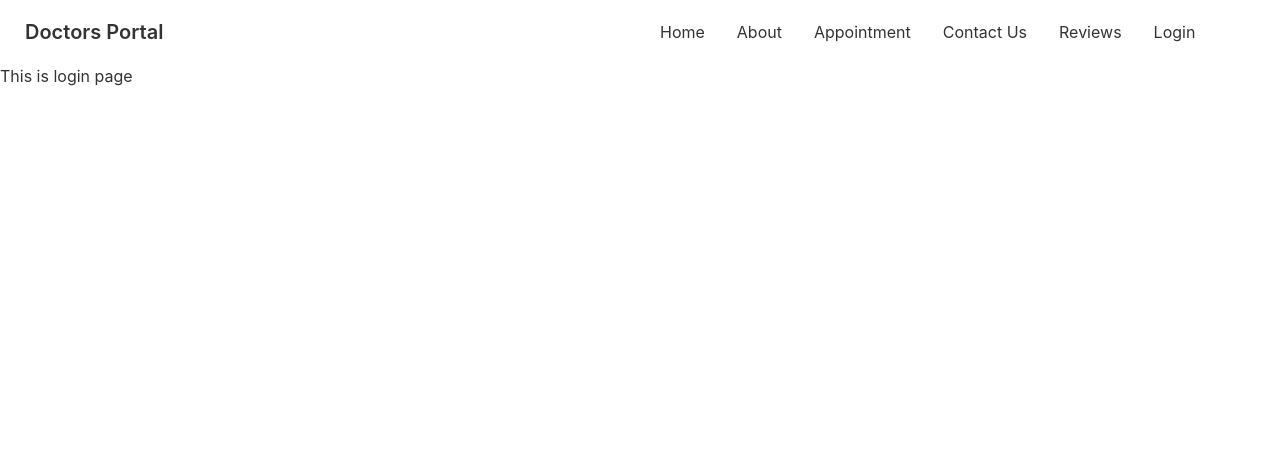
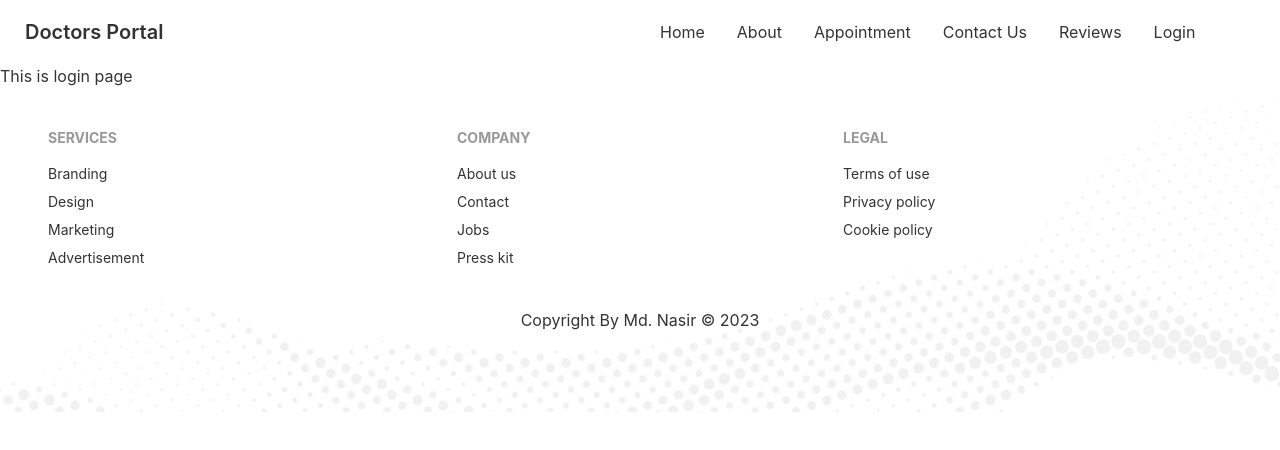
Before and after one commit to nasirmondol/doctors-portal-client, a React (Create React App) app: page /login in a window 1280 px wide. Shown: the top 450 px of the page. Built offline with nearby package versions, Linux system fonts and the light colour scheme.

Commit message:
footer fixed

```diff
--- a/src/App.js
+++ b/src/App.js
@@ -4,6 +4,7 @@ import { Route, Routes } from 'react-router-dom';
 import Home from './Pages/Home/Home/Home';
 import About from './Pages/About/About/About';
 import Login from './Pages/Login/Login';
+import Footer from './Pages/Shared/Footer/Footer';
 
 function App() {
   return (
@@ -14,6 +15,7 @@ function App() {
         <Route path='/about' element={<About />}></Route>
         <Route path='/login' element={<Login />}></Route>
       </Routes>
+      <Footer></Footer>
     </div>
   );
 }
--- a/src/Pages/Home/Contact/Contact.js
+++ b/src/Pages/Home/Contact/Contact.js
@@ -5,7 +5,7 @@ const Contact = () => {
     return (
         <section style={{
             background: `url(${background})`,
-            backgroudnSize: 'cover'
+            backgroundSize: 'cover'
         }} className='App m-5'>
             <div className='text-center'>
                 <p className='text-white text-xl mt-8'>Contact us</p>
--- /dev/null
+++ b/src/Pages/Shared/Footer/Footer.js
@@ -0,0 +1,40 @@
+import React from 'react';
+import footer from '../../../assets/images/footer.png'
+
+const Footer = () => {
+    return (
+        <footer style={{
+            background: `url(${footer})`,
+            backgroundSize: 'cover'
+        }} class=" p-10 px-12">
+            <div className='footer'>
+                <div>
+                    <span class="footer-title">Services</span>
+                    <a class="link link-hover">Branding</a>
+                    <a class="link link-hover">Design</a>
+                    <a class="link link-hover">Marketing</a>
+                    <a class="link link-hover">Advertisement</a>
+                </div>
+                <div>
+                    <span class="footer-title">Company</span>
+                    <a class="link link-hover">About us</a>
+                    <a class="link link-hover">Contact</a>
+                    <a class="link link-hover">Jobs</a>
+                    <a class="link link-hover">Press kit</a>
+                </div>
+                <div>
+                    <span class="footer-title">Legal</span>
+                    <a class="link link-hover">Terms of use</a>
+                    <a class="link link-hover">Privacy policy</a>
+                    <a class="link link-hover">Cookie policy</a>
+                </div>
+            </div>
+            <div className='py-10 text-center'>
+                <p>Copyright By Md. Nasir &copy; {new Date().getFullYear()}</p>
+            </div>
+
+        </footer>
+    );
+};
+
+export default Footer;
```
